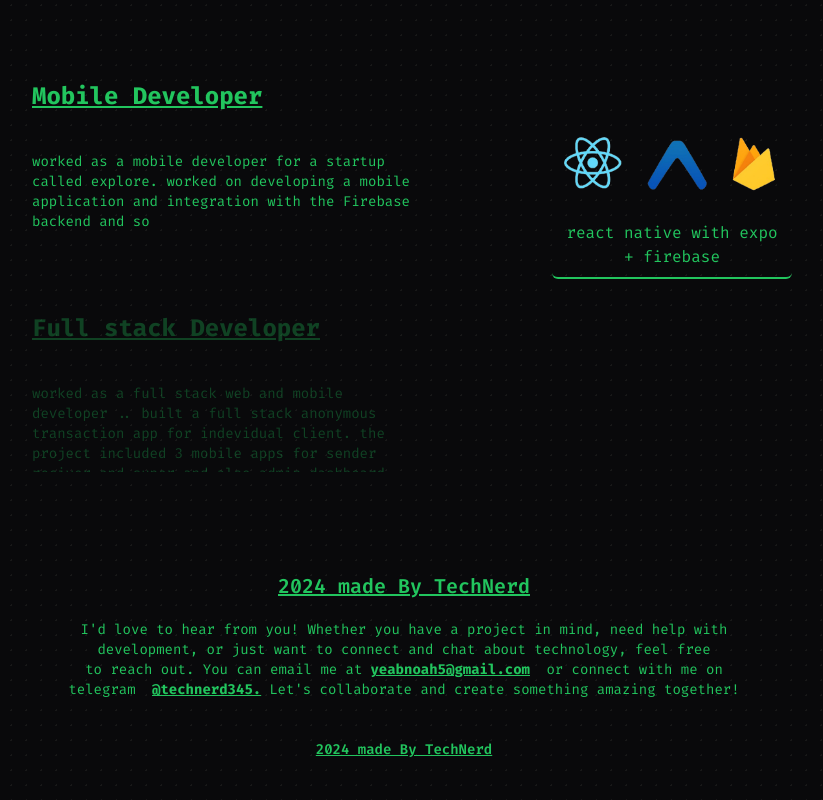
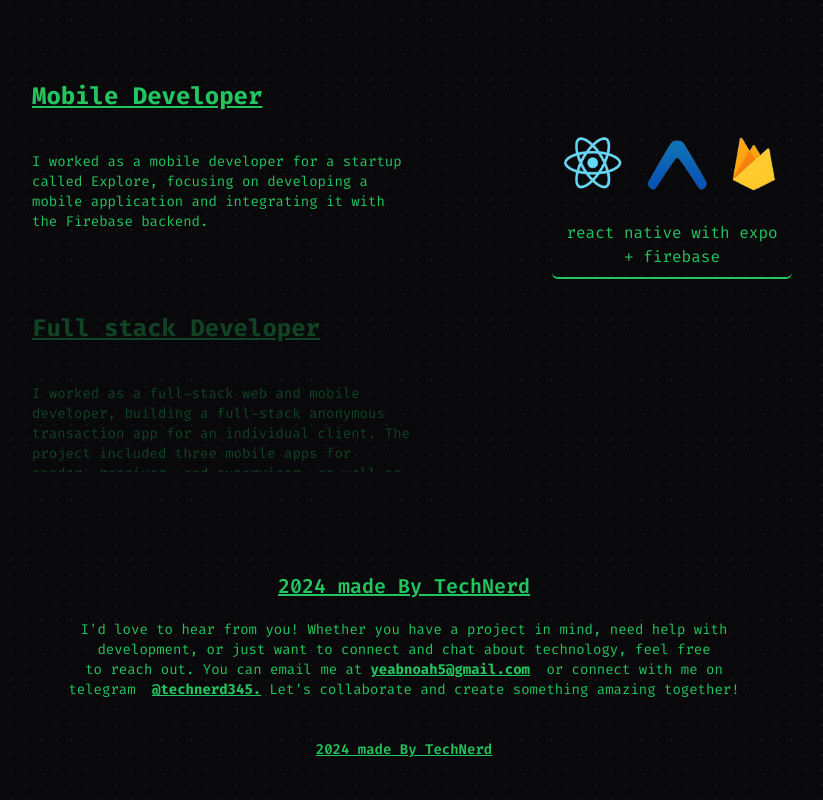
Before and after one commit to Ermias5869/portifolo, a Next.js app: page / in a window 1280 px wide. Shown: the part 2972-3772 px from the top of the page, without its empty margins (236-1059 px from the left). Built offline with nearby package versions, Linux system fonts and the light colour scheme.

Commit message:
finished portifolio

```diff
--- a/app/(project)/component/project.tsx
+++ b/app/(project)/component/project.tsx
@@ -87,7 +87,7 @@ const items = [
     icon: <MdBrokenImage className="h-4 w-4 text-neutral-500" />,
   },
   {
-    link: "https://github.com/yeabnoah/hms",
+    link: "https://github.com/yeabnoah/hyland",
     title: "Ginosis Desktop App",
     description:
       "a Desktop app designed to help students in their studies, lofi, integrated Reader, ai support, time table and todos, vision board, video player and others.",
--- a/app/(project)/component/stack.tsx
+++ b/app/(project)/component/stack.tsx
@@ -11,7 +11,7 @@ function Experience() {
     {
       title: "Mobile Developer",
       description:
-        "worked as a mobile developer for a startup called explore. worked on developing a mobile application and integration with the Firebase backend and so ",
+        "I worked as a mobile developer for a startup called Explore, focusing on developing a mobile application and integrating it with the Firebase backend.",
       content: (
         <div className="border-green-500 border-b-2 p-2 rounded-md shadow-b-lg shadow-green-500 ml-20 mt-14 flex items-center justify-center">
           <div>
@@ -28,7 +28,7 @@ function Experience() {
     {
       title: "Full stack Developer",
       description:
-        "worked as a full stack web and mobile developer .. built a full stack anonymous transaction app for indevidual client. the project included 3 mobile apps for sender reciver and super and also admin dashboard.",
+        "I worked as a full-stack web and mobile developer, building a full-stack anonymous transaction app for an individual client. The project included three mobile apps for sender, receiver, and supervisor, as well as an admin dashboard.",
       content: (
         <div className="border-green-500 border-b-2 p-2 rounded-md shadow-b-lg shadow-green-500 ml-20 mt-14 flex items-center justify-center">
           <div>
@@ -47,7 +47,7 @@ function Experience() {
     {
       title: "Full stack Developer",
       description:
-        "worked as a full stack web and mobile developer .. built a full stack anonymous transaction app for indevidual client. the project included 3 mobile apps for sender reciver and super and also admin dashboard.",
+        "I worked as a full-stack web and mobile developer, building a comprehensive anonymous transaction app for an individual client. The project encompassed three mobile apps for sender, receiver, and supervisor, along with an admin dashboard.",
       content: (
         <div className="border-green-500 border-b-2 p-2 rounded-md shadow-b-lg shadow-green-500 ml-20 mt-14 flex items-center justify-center">
           <div>
```
